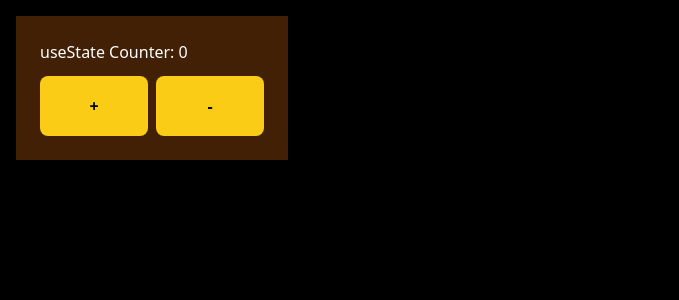
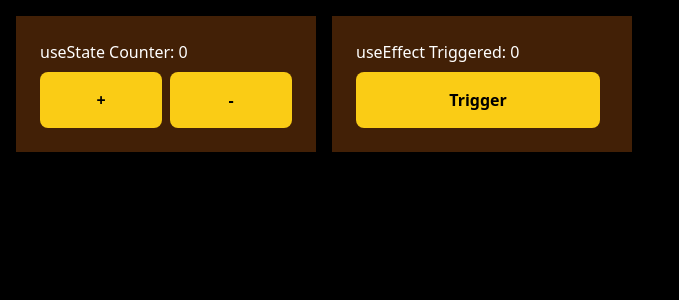
Before and after one commit to ocheesetick/hook-practice, a React (Vite) app: page / in a window 1280 px wide. Shown: the top 300 px of the page, without its empty margins (0-679 px from the left). Built offline with nearby package versions, Linux system fonts and the light colour scheme.

Commit message:
Created component for useEffect

```diff
--- /dev/null
+++ b/src/components/UseEffect.jsx
@@ -0,0 +1,36 @@
+import { React, useEffect, useState } from "react";
+
+const UseEffect = () => {
+    const [count, setCount] = useState(0);
+    const [message, setMessage] = useState("")
+
+    // Is guaranteed to run at least once when component is mounted
+    useEffect(() => {
+        // Some code to run
+        setMessage("useEffect Triggered: " + count)
+        console.log("Count: ", count)
+
+        // Return function is optional. Triggered before destroyed.
+        return () => {
+            console.log("useEffect about to be destroyed...")
+        }
+    }, [count]); // Dependencies on what it should react to
+
+    return (
+        <div className="p-4 grid grid-cols-1 gap-2">
+            <h1 className="text-white font-medium col-span-2">
+                {message}
+            </h1>
+
+            {/* Add 1 from count */}
+            <button
+                className="p-4 font-bold bg-yellow-400 rounded-lg"
+                onClick={() => setCount(count + 1)}
+            >
+                Trigger
+            </button>
+        </div>
+    );
+};
+
+export default UseEffect;
--- a/src/components/UseState.jsx
+++ b/src/components/UseState.jsx
@@ -2,11 +2,11 @@ import { React, useState } from 'react'
 
 const UseState = () => {
 
-  // To change the state per component
+  // To change the state inside the component only
   const [count, setCount] = useState(0)
 
   return (
-    <div className="p-4 w-64 h-32 grid grid-cols-2 gap-2">
+    <div className="p-4 grid grid-cols-2 gap-2">
       <h1 className='text-white font-medium col-span-2'>useState Counter: {count}</h1>
 
       {/* Add 1 from count */}
--- a/src/pages/Home.jsx
+++ b/src/pages/Home.jsx
@@ -1,13 +1,17 @@
-import React from 'react'
+import { React } from 'react'
 import UseState from '../components/UseState'
+import UseEffect from '../components/UseEffect'
 
 const Home = () => {
+
   return (
-    <div className='p-4 flex'>
+    <div className='p-4 grid grid-cols-4 gap-4'>
       <div className="p-2 bg-yellow-950">
-        <UseState />
+        <UseState  />
       </div>
-
+      <div className="p-2 bg-yellow-950">
+        <UseEffect />
+      </div>
     </div>
   )
 }
```
